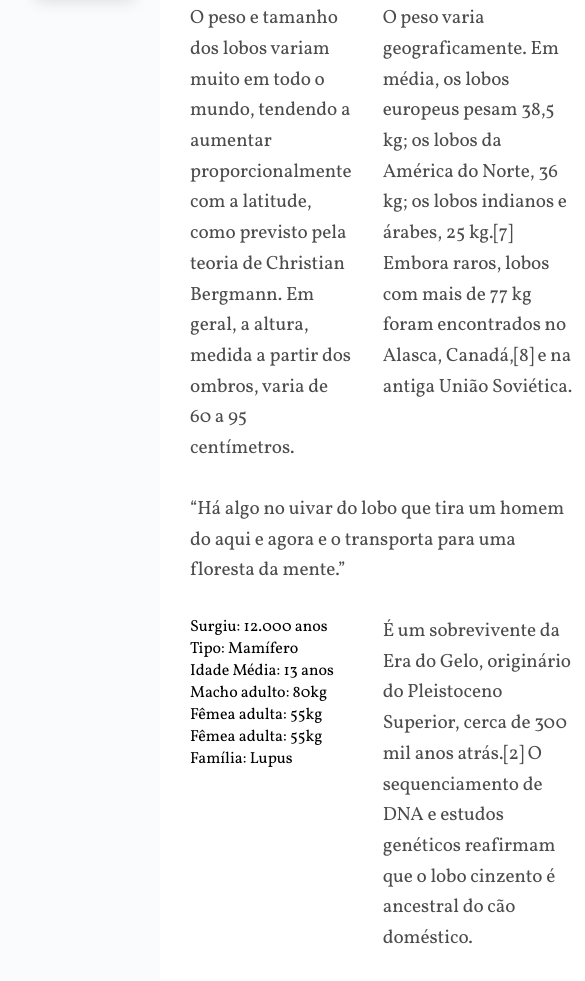
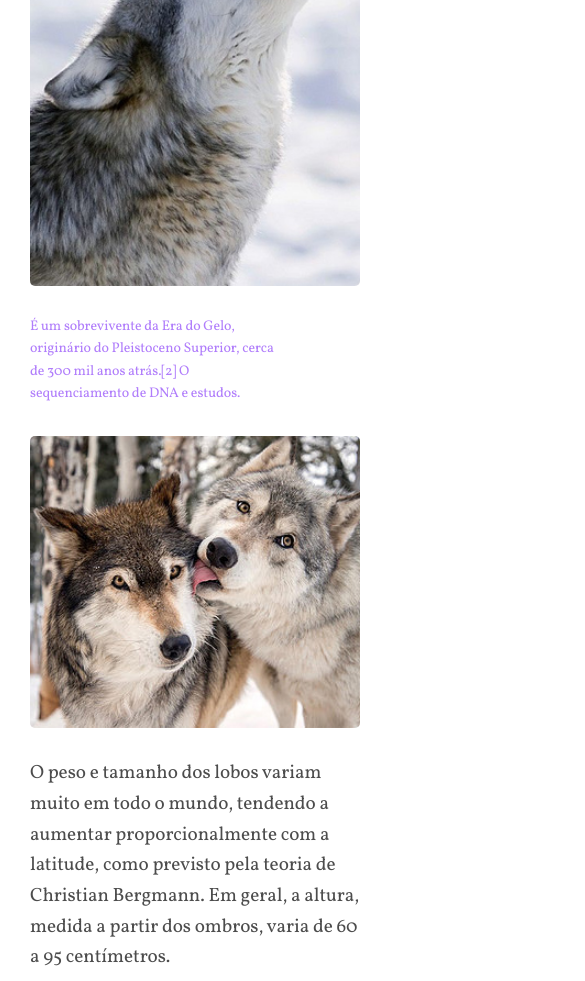
Before and after one commit to souzannatha/WildBeast, a plain HTML site: page index.html in a window 390 px wide. Shown: the part 931-1912 px from the top of the page, 585 px wide, since content can reach past the window. Drawn offline with Linux system fonts and the light colour scheme.

Commit message:
last commit

```diff
--- a/index.html
+++ b/index.html
@@ -70,7 +70,7 @@
           genéticos reafirmam que o lobo cinzento é ancestral do cão doméstico.
         </p>
         <img class="imagem-1" src="./img/wolf1.jpg" alt="wolf1" />
-        <p>
+        <p class="destaque">
           É um sobrevivente da Era do Gelo, originário do Pleistoceno Superior,
           cerca de 300 mil anos atrás.[2] O sequenciamento de DNA e estudos.
         </p>
--- a/style.css
+++ b/style.css
@@ -22,7 +22,7 @@ a {
 
 img {
   display: inline-block;
-  max-width: 100%;
+  width: 100%;
   border-radius: 5px;
 }
 
@@ -175,6 +175,41 @@ p {
   top: 2px;
 }
 
+.destaque {
+  font-size: 0.875rem;
+  color: #b07dfb;
+  max-width: 16rem;
+}
+
+.citacao,
+.atributos {
+  padding: 30px;
+  border-radius: 5px;
+  align-self: start;
+  box-shadow: 5px 5px 15px 0px rgba(44, 44, 44, 0.15);
+  background: linear-gradient(135deg, #8844ee, #b07dfb);
+}
+
+.citacao p {
+  font-size: 1.5rem;
+  font-style: italic;
+  text-align: center;
+  max-width: 500px;
+  margin: 0 auto;
+  color: #ffffff;
+}
+
+.atributos li {
+  color: #ffffff;
+  font-family: "Courier", monospace;
+  font-size: 1.125rem;
+  padding: 15px;
+}
+
+.atributos li + li {
+  border-top: 2px solid #b07dfb;
+}
+
 /* anuncios */
 .anuncios {
   display: grid;
@@ -183,6 +218,7 @@ p {
   background: #fafbfc;
   padding: 30px;
   gap: 30px;
+  grid-template-columns: repeat(auto-fit, minmax(150px, 1fr));
 }
 
 /* footer */
@@ -196,3 +232,78 @@ p {
   padding: 30px;
   text-align: center;
 }
+
+@media (max-width: 1200px) {
+  .estrutura {
+    grid-template-areas:
+      "header header header"
+      "sidebar conteudo conteudo"
+      "sidebar anuncios anuncios"
+      "footer footer footer";
+  }
+}
+@media (max-width: 760px) {
+  .estrutura {
+    grid-template-columns: auto;
+    grid-template-areas:
+      "header"
+      "sidebar "
+      "conteudo "
+      "anuncios "
+      "footer ";
+  }
+  .header {
+    grid-template-columns: auto;
+  }
+  .logo {
+    margin-bottom: 20px;
+  }
+  .header nav a {
+    font-size: 1rem;
+  }
+  .header li + li {
+    margin-left: 10px;
+  }
+
+  .sidebar {
+    overflow-x: auto;
+    -webkit-overflow-scrolling: touch;
+    -ms-overflow-style: -ms-autohiding-scrollbar;
+    position: relative;
+  }
+  .sidebar:after {
+    content: "→";
+    position: absolute;
+    top: 5px;
+    right: 30px;
+    color: rgba(0, 0, 0, 0.3);
+    animation: seta 0.5s ease-in 0s infinite alternate;
+  }
+  .sidebar ul {
+    display: flex;
+  }
+  .sidebar ul li {
+    flex: 1 0 60px;
+  }
+  .sidebar {
+    padding: 0 30px;
+  }
+  .sidebar li a {
+    margin: 30px 30px 30px 0px;
+  }
+}
+
+@media (max-width: 600px) {
+  .conteudo {
+    grid-template-columns: auto;
+  }
+}
+
+@keyframes seta {
+  from {
+    right: 30px;
+  }
+  to {
+    right: 20px;
+  }
+}
```
